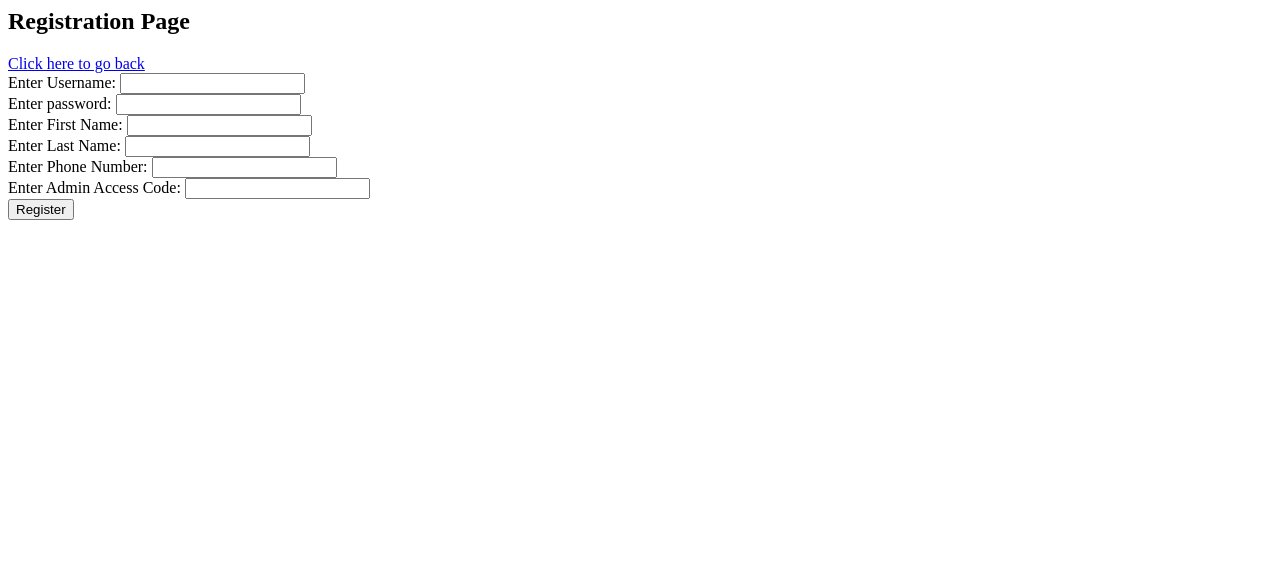
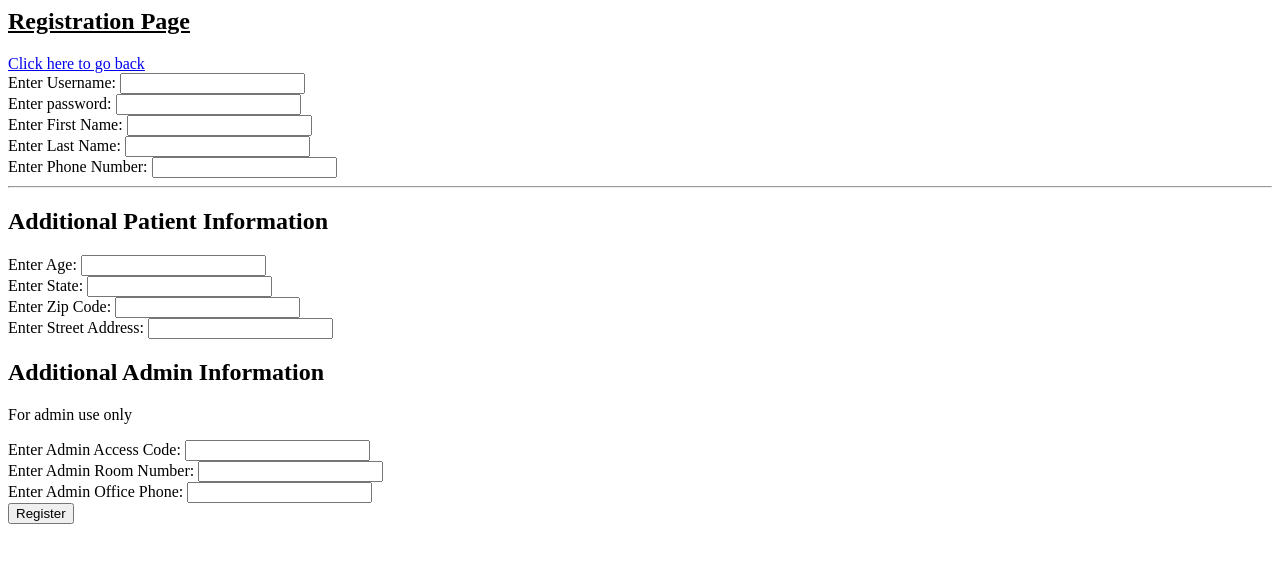
Before and after one commit to jacksonwrightjr/310-Group1-Final, a PHP site: page /register.php in a window 1280 px wide. Shown: the top 563 px of the page. Run offline with PHP 8.4, Linux system fonts and the light colour scheme.

Commit message:
Adding admin and user subtype code.

```diff
--- a/register.php
+++ b/register.php
@@ -3,7 +3,7 @@
         <title>My first PHP Website</title>
     </head>
     <body>
-        <h2>Registration Page</h2>
+        <h2><u>Registration Page</u></h2>
         <a href="index.php">Click here to go back</a>
         <form action="register.php" method="POST">
            Enter Username: <input type="text"
@@ -16,9 +16,30 @@
            name="last_name" required="required" /> <br/>
            Enter Phone Number: <input type="text"
            name="phone_num" required="required" /> <br/>
+            <hr>
+
+            <h2>Additional Patient Information</h2>
+           Enter Age: <input type="text"
+           name="user_age"/> <br/>
+           Enter State: <input type="text"
+           name="user_state"/> <br/>
+           Enter Zip Code:  <input type="text"
+           name="user_zip"/> <br/>
+           Enter Street Address:  <input type="text"
+           name="user_street"/> <br/>
+
+            <div style="display: inline;">
+                <h2>Additional Admin Information</h2>
+                <p>For admin use only</p>
+            </div>
            Enter Admin Access Code: <input type="text"
            name="access_code"/> <br/>
+           Enter Admin Room Number: <input type="text"
+           name="rm_num"/> <br/>
+           Enter Admin Office Phone:  <input type="text"
+           name="off_phone"/> <br/>
            <input type="submit" value="Register"/>
+
         </form>
     </body>
 </html>
@@ -36,6 +57,12 @@ if($_POST) {
     $phone_num = $_POST['phone_num'];
     $date = date('Y-m-d');
     $access_code = $_POST['access_code'];
+    $rm_num = $_POST['rm_num'];
+    $off_phone = $_POST['off_phone'];
+    $user_age = $_POST['user_age'];
+    $user_state = $_POST['user_state'];
+    $user_zip = $_POST['user_zip'];
+    $user_street = $_POST['user_street'];
 
     // database connection vars
     $servername = "localhost";
@@ -78,8 +105,26 @@ if($_POST) {
         // insert in database
         if($con->query($sql) === TRUE)
         {
-            Print '<script>alert("Successfully Registered!");</script>';
-            Print '<script>window.location.assign("register.php");</script>';
+            $id = $con->insert_id;
+            if ($is_admin == 1) {
+                $sql = "INSERT INTO admin (admin_id, user_rm_num, user_office_phone) VALUES ('$id', '$rm_num', '$off_phone')";
+                if($con->query($sql) === TRUE) {
+                    Print '<script>alert("Successfully registered admin!");</script>';
+                    Print '<script>window.location.assign("register.php");</script>';
+                } else {
+                    Print '<script>alert("Admin not registered");</script>';
+                    Print '<script>window.location.assign("register.php");</script>';
+                }
+            } else {
+                $sql = "INSERT INTO user (user_id, user_age, user_state, user_zip, user_street) VALUES ('$id', '$user_age', '$user_state', '$user_zip', '$user_street')";
+                if($con->query($sql) === TRUE) {
+                    Print '<script>alert("Successfully registered patient!");</script>';
+                    Print '<script>window.location.assign("register.php");</script>';
+                } else {
+                    Print '<script>alert("Patient not registered");</script>';
+                    Print '<script>window.location.assign("register.php");</script>';
+                }
+            }
         }
         else
         {
```
Also changed, not shown: 310-project.sql (+2 -25 lines).
